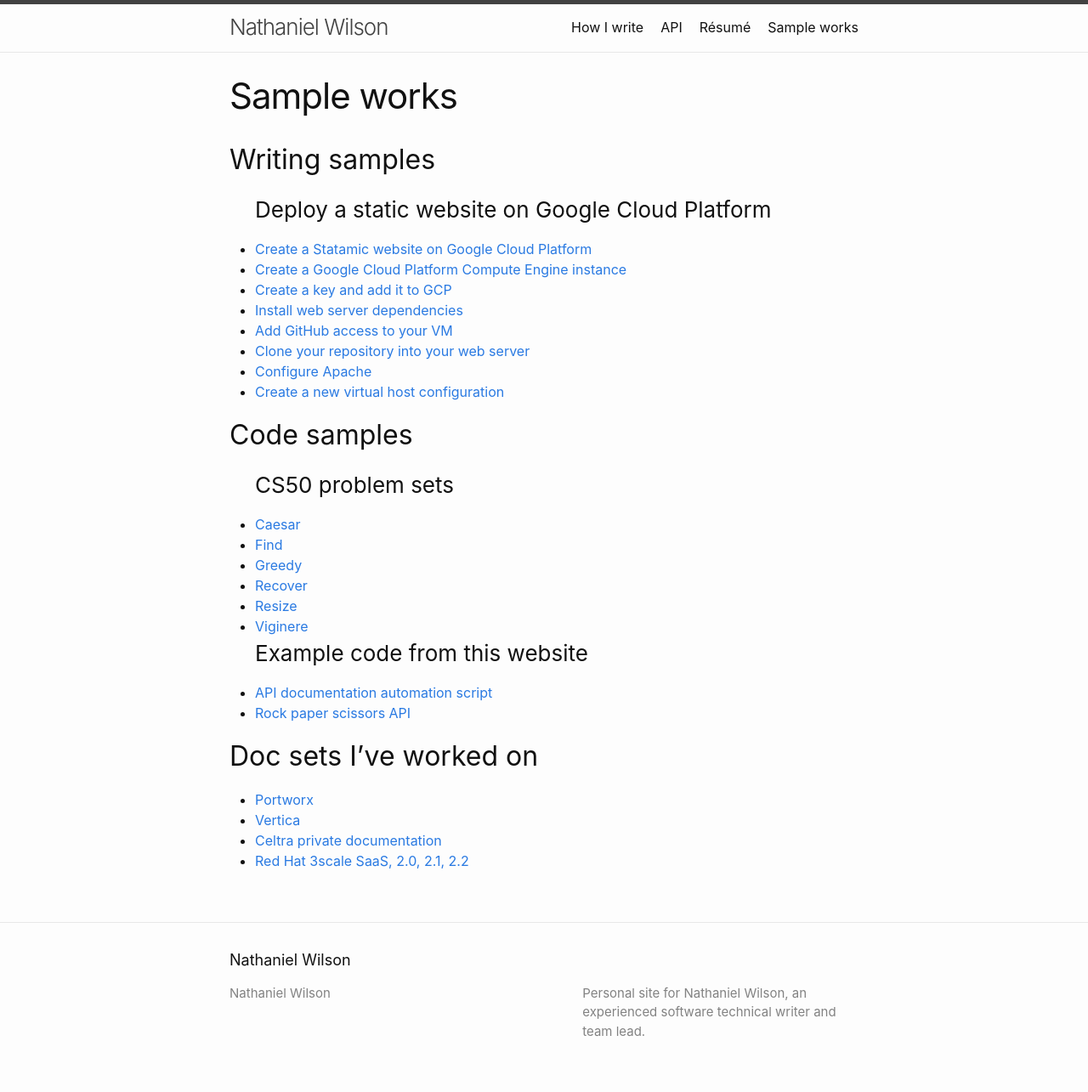
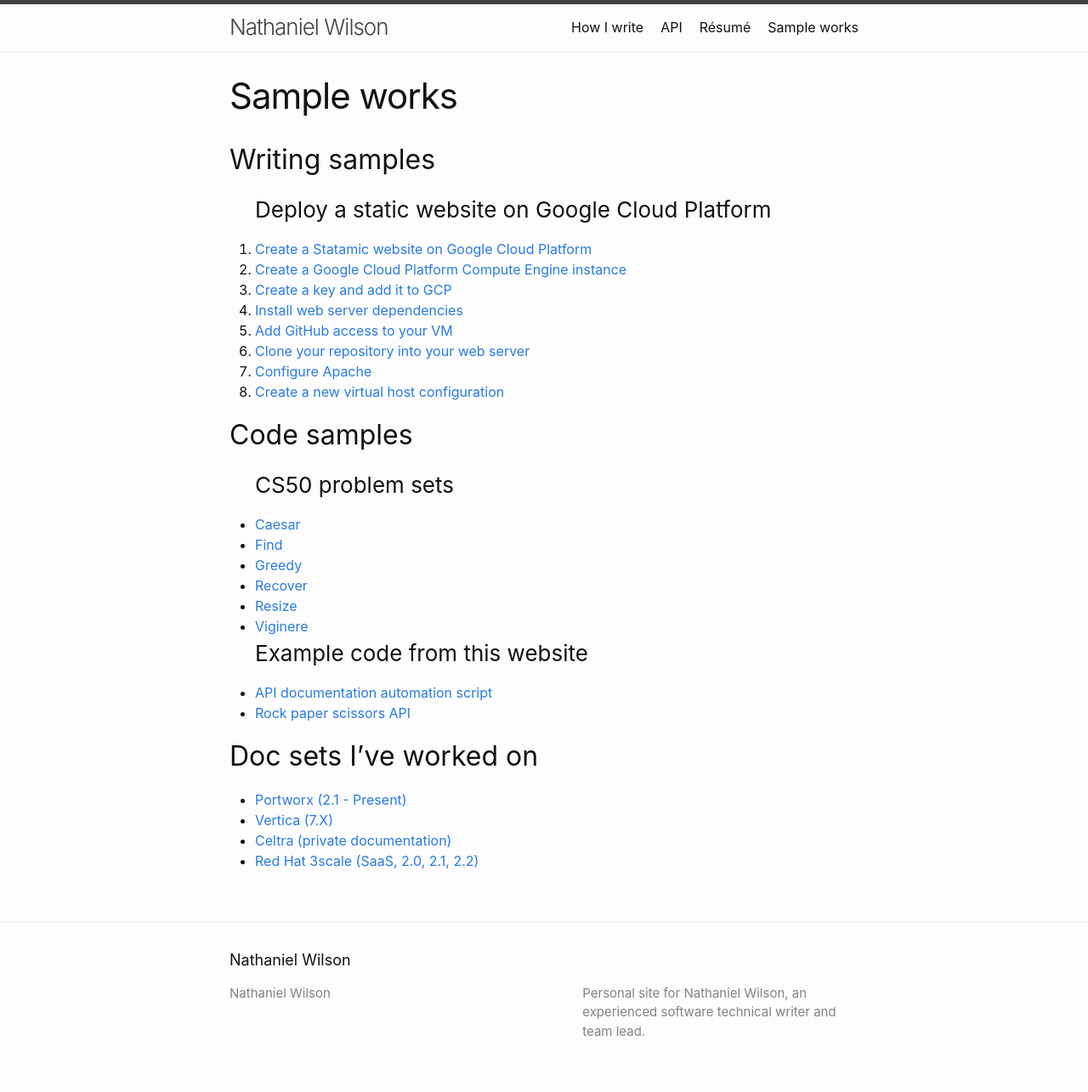
Before and after one commit to nwilson512/nwilson512.github.io, a Jekyll site: the page built from sample-works.md, in a window 1280 px wide. Shown: the whole page at 85% size. Built offline with Jekyll 4.4.1, drawn with Linux system fonts in a browser that asks for light colours; our own code applies the rules of GitHub Pages for plain Markdown files.

Commit message:
sample page tweaks

```diff
--- a/sample-works.md
+++ b/sample-works.md
@@ -6,7 +6,7 @@
 ---
 ## Writing samples
 
-<ul>
+<ol>
 {% for item in site.data.writingsampleconfig.toc %}
   <h3>{{item.title}}</h3>
   {% for entry in item.pages %}
@@ -15,7 +15,7 @@
   </li>
   {% endfor %}
 {% endfor %}
-</ul>
+</ol>
 
 ## Code samples
 
@@ -32,7 +32,7 @@
 
 ## Doc sets I've worked on
 
-* [Portworx](https://docs.portworx.com)
-* [Vertica](https://www.vertica.com/documentation/vertica/)
-* [Celtra private documentation](http://support.celtra.com)
-* [Red Hat 3scale SaaS, 2.0, 2.1, 2.2](https://access.redhat.com/documentation/en-us/red_hat_3scale_api_management/2.2/)
+* [Portworx (2.1 - Present)](https://docs.portworx.com)
+* [Vertica (7.X)](https://www.vertica.com/documentation/vertica/)
+* [Celtra (private documentation)](http://support.celtra.com)
+* [Red Hat 3scale (SaaS, 2.0, 2.1, 2.2)](https://access.redhat.com/documentation/en-us/red_hat_3scale_api_management/2.2/)
```
